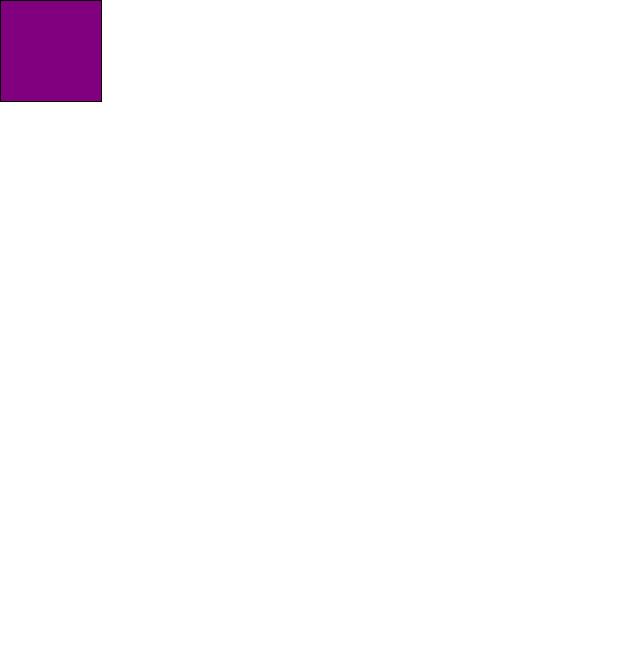
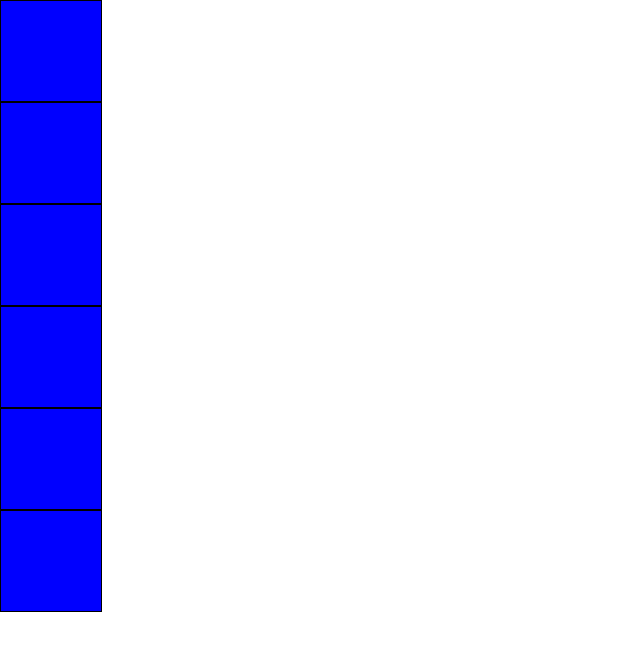
Before and after one commit to laurelthorburn/Color-Box-Flop, a React (Create React App) app: page / in a window 1280 px wide. Shown: the top 650 px of the page, without its empty margins (0-640 px from the left). Built offline with nearby package versions, Linux system fonts and the light colour scheme.

Commit message:
Moved handleclick out of parent and into child

```diff
--- a/src/App.js
+++ b/src/App.js
@@ -1,10 +1,17 @@
+import React, {useState} from 'react';
 import Box from "./Box/Box";
 import "./App.css";
 
 function App() {
+
   return (
     <div className="App">
-      <Box color="purple" />
+      <Box />
+      <Box />
+      <Box />
+      <Box />
+      <Box />
+      <Box />
     </div>
   );
 }
--- a/src/Box/Box.js
+++ b/src/Box/Box.js
@@ -1,9 +1,17 @@
-import React from 'react';
+import React, {useState} from 'react';
 import './Box.css'
 
-const Box = ({color}) => {
+const Box = () => {
+    const [color, setColor] = useState("blue");
+    const colorArray = ["red", "blue", "purple", "linen", "teal"];
+    const handleColor = (e) => {
+      console.log("You clicked a box");
+      e.preventDefault();
+      const random = Math.floor(Math.random() * colorArray.length);
+      setColor(colorArray[random]);
+      }
     return (
-        <div className="Box" style={{backgroundColor:`${color}`}}>
+        <div className="Box" onClick={handleColor} style={{backgroundColor:`${color}`}}>
 
         </div>
      );
```
